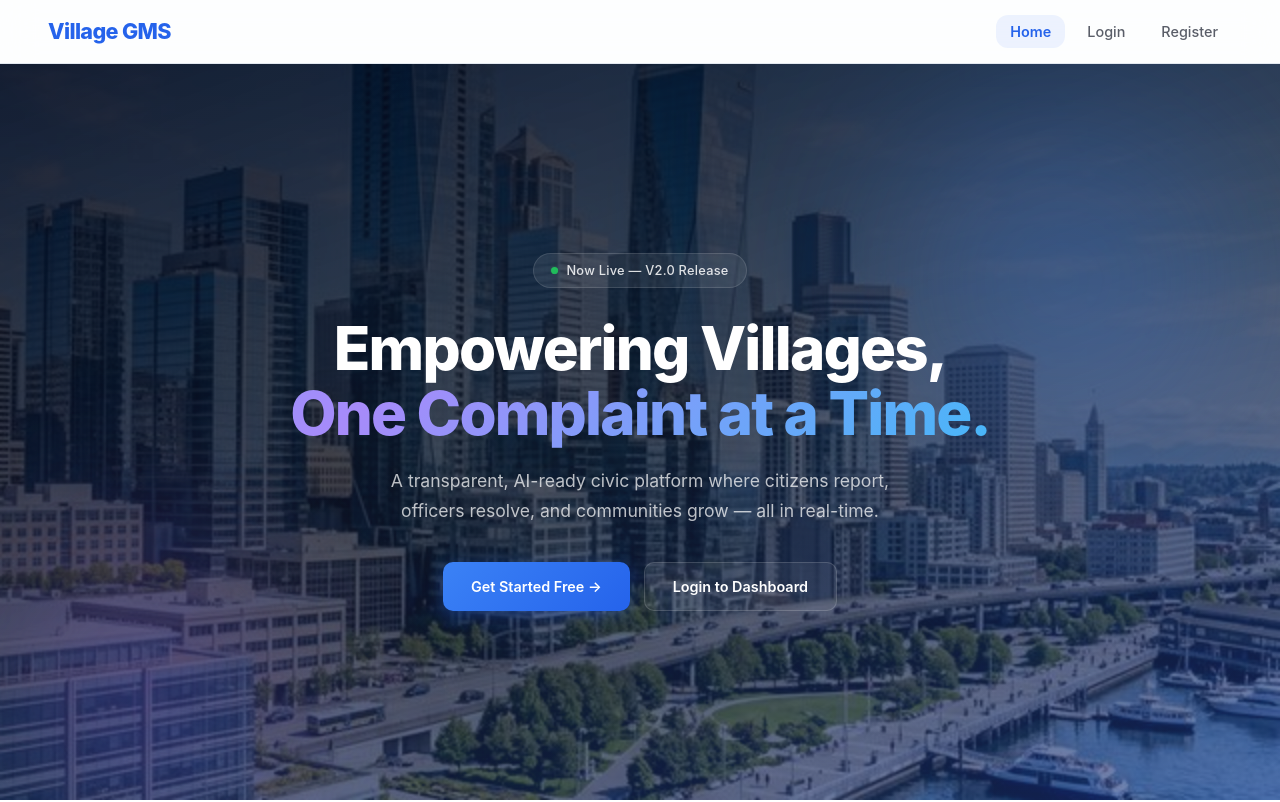
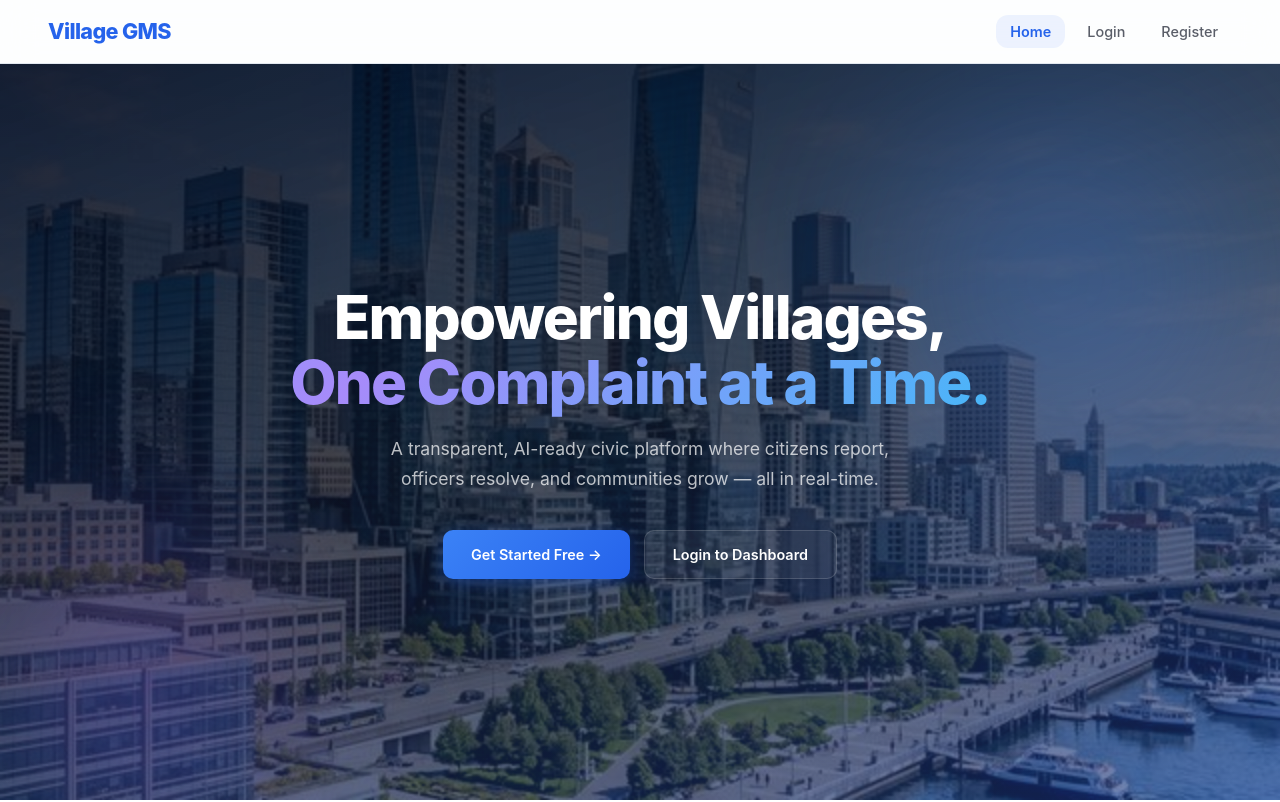
Before and after one commit to badrinath-sde/village-grievance-system, a React app in the folder frontend/: page / in a window 1280 px wide. Shown: the top 802 px of the page. Built offline with nearby package versions, Linux system fonts and the light colour scheme; no server answers; the HTML template or start-up script is replaced by a standard one.

Commit message:
UI update and Bug fix v2.0

```diff
--- a/frontend/src/pages/Home.jsx
+++ b/frontend/src/pages/Home.jsx
@@ -73,9 +73,6 @@ const Home = () => {
                 <div className="hp-hero-orb hp-hero-orb--1" />
                 <div className="hp-hero-orb hp-hero-orb--2" />
                 <div className="hp-hero-content">
-                    <span className="hp-badge-pill">
-                        <span className="hp-badge-dot" /> Now Live — V2.0 Release
-                    </span>
                     <h1>
                         Empowering Villages,<br />
                         <span className="hp-gradient-text">One Complaint at a Time.</span>
```
